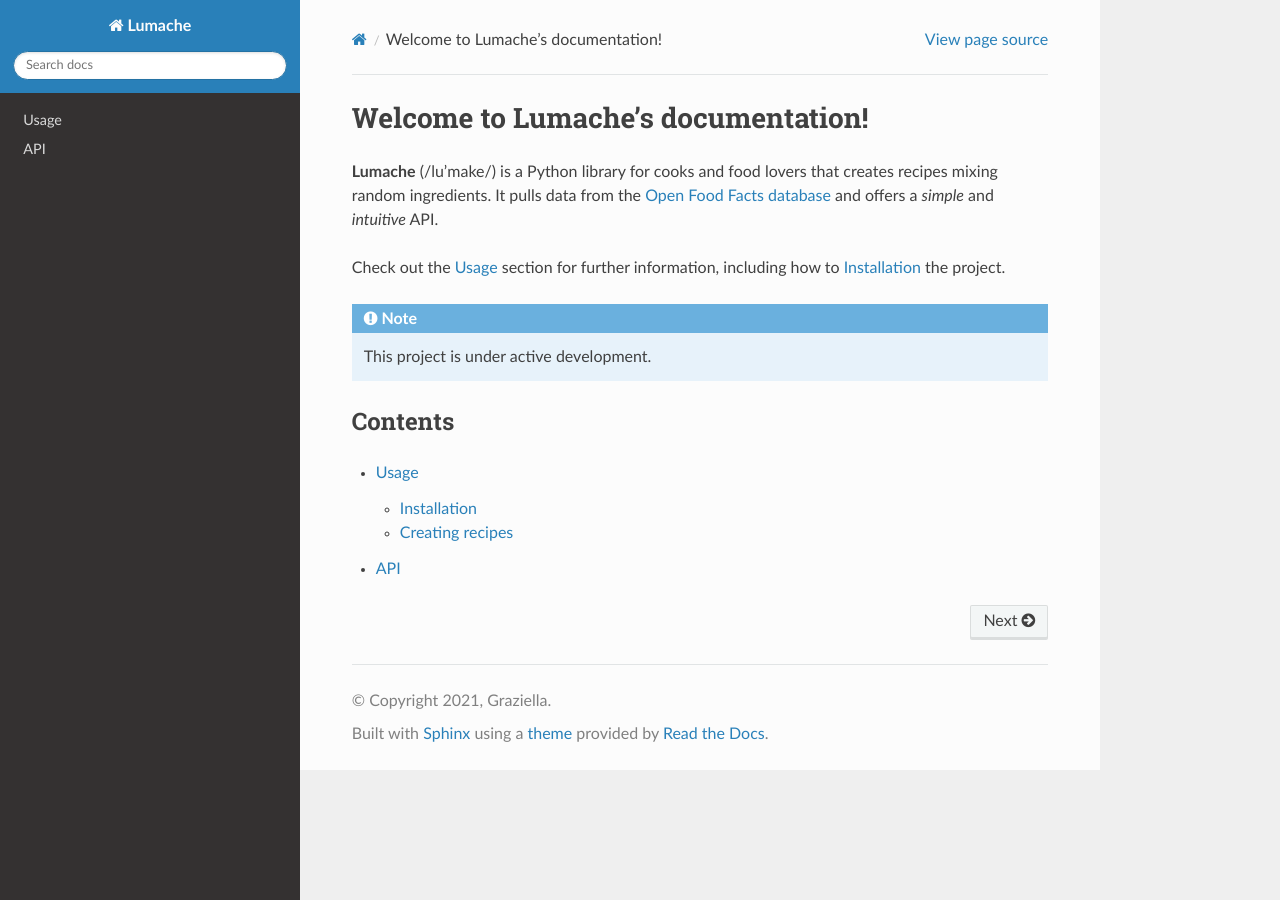
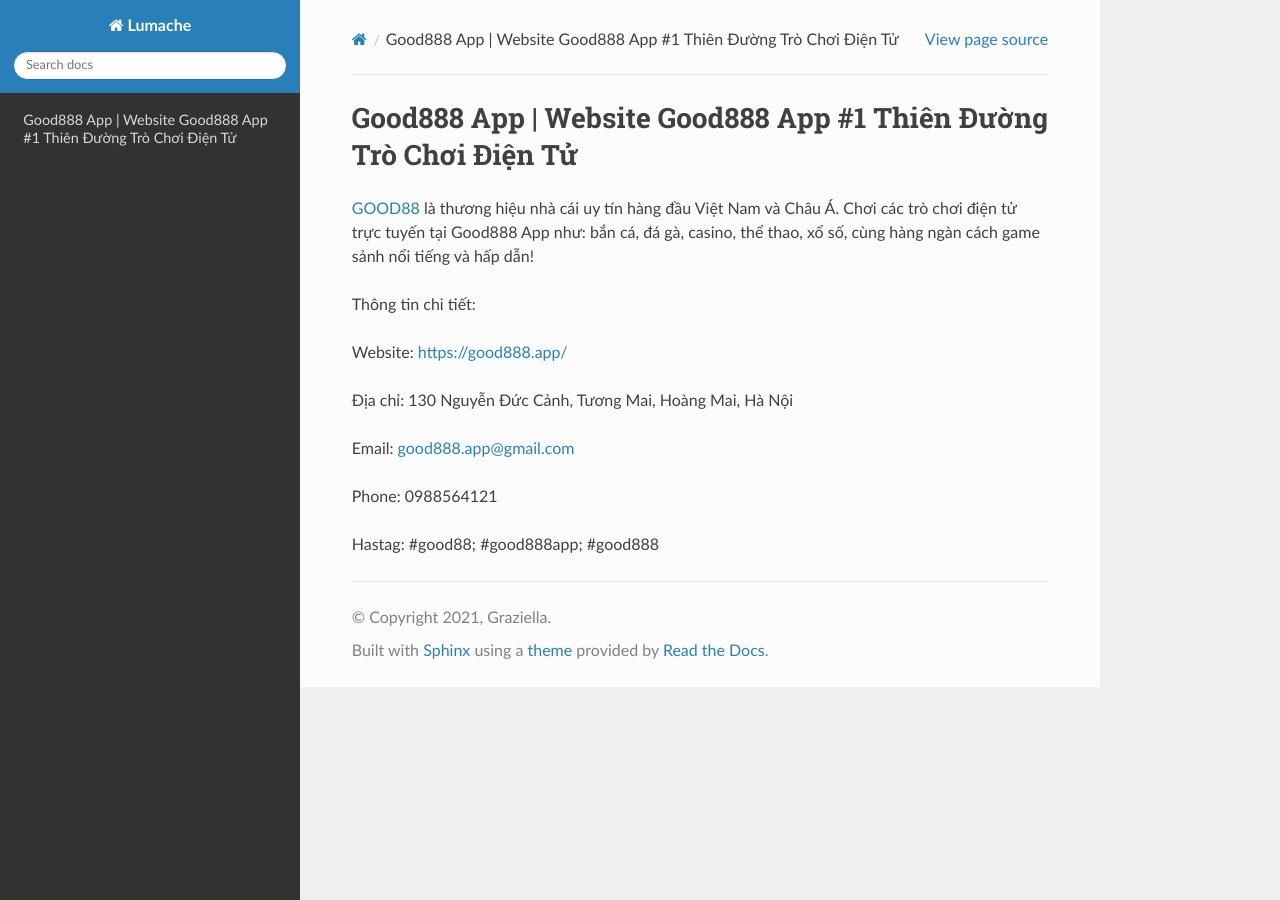
Before and after one commit to antonniotrombeta/good888app, a Sphinx documentation site: the page built from docs/source/index.rst, in a window 1280 px wide. Built offline with Sphinx 7.4.7 and the Read the Docs theme 3.1.0, drawn with Linux system fonts in a browser that asks for light colours.

Commit message:
Update index.rst

```diff
--- a/docs/source/index.rst
+++ b/docs/source/index.rst
@@ -1,22 +1,16 @@
-Welcome to Lumache's documentation!
+Good888 App | Website Good888 App #1 Thiên Đường Trò Chơi Điện Tử
 ===================================
 
-**Lumache** (/lu'make/) is a Python library for cooks and food lovers
-that creates recipes mixing random ingredients.
-It pulls data from the `Open Food Facts database <https://world.openfoodfacts.org/>`_
-and offers a *simple* and *intuitive* API.
+`GOOD88 <https://good888.app/>`_ là thương hiệu nhà cái uy tín hàng đầu Việt Nam và Châu Á. Chơi các trò chơi điện tử trực tuyến tại Good888 App như: bắn cá, đá gà, casino, thể thao, xổ số, cùng hàng ngàn cách game sảnh nổi tiếng và hấp dẫn!
 
-Check out the :doc:`usage` section for further information, including
-how to :ref:`installation` the project.
+Thông tin chi tiết:
 
-.. note::
+Website: https://good888.app/
 
-   This project is under active development.
+Địa chỉ: 130 Nguyễn Đức Cảnh, Tương Mai, Hoàng Mai, Hà Nội
 
-Contents
---------
+Email: good888.app@gmail.com
 
-.. toctree::
+Phone: 0988564121
 
-   usage
-   api
+Hastag: #good88; #good888app; #good888
```
